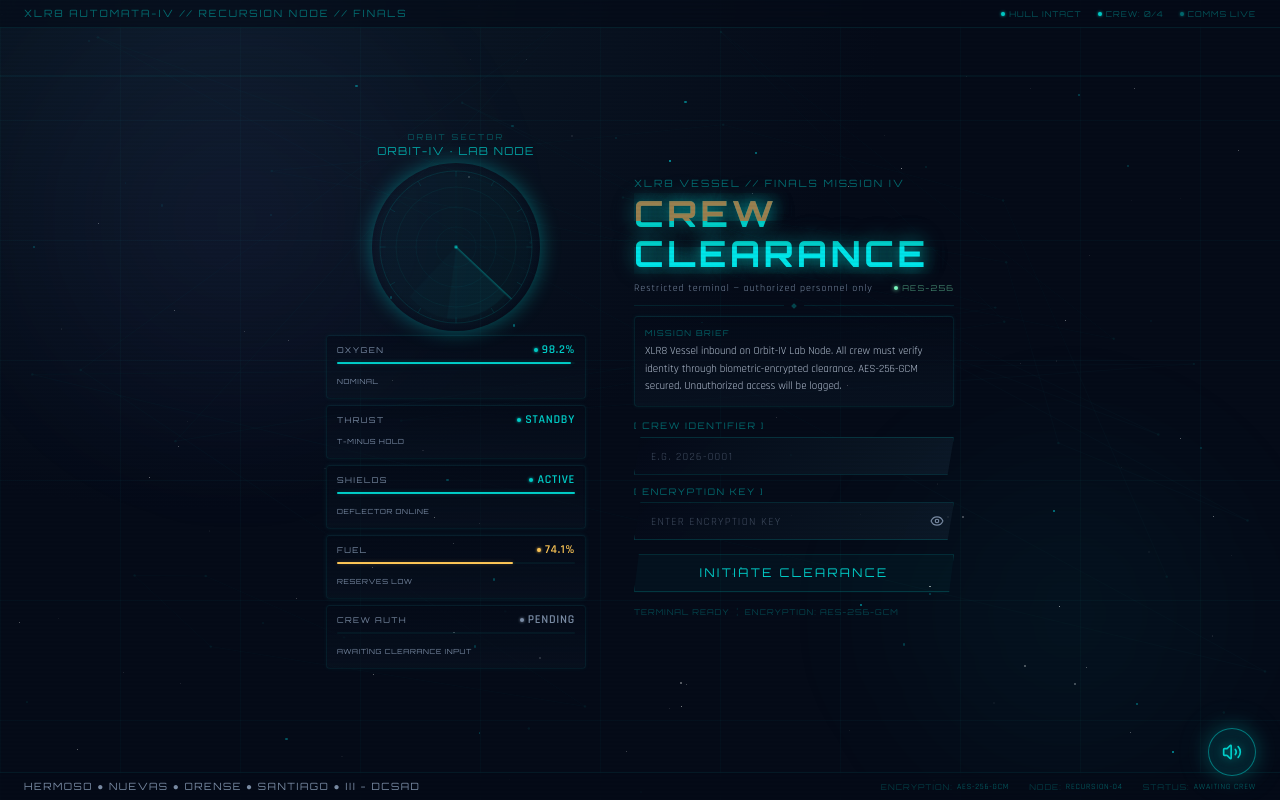
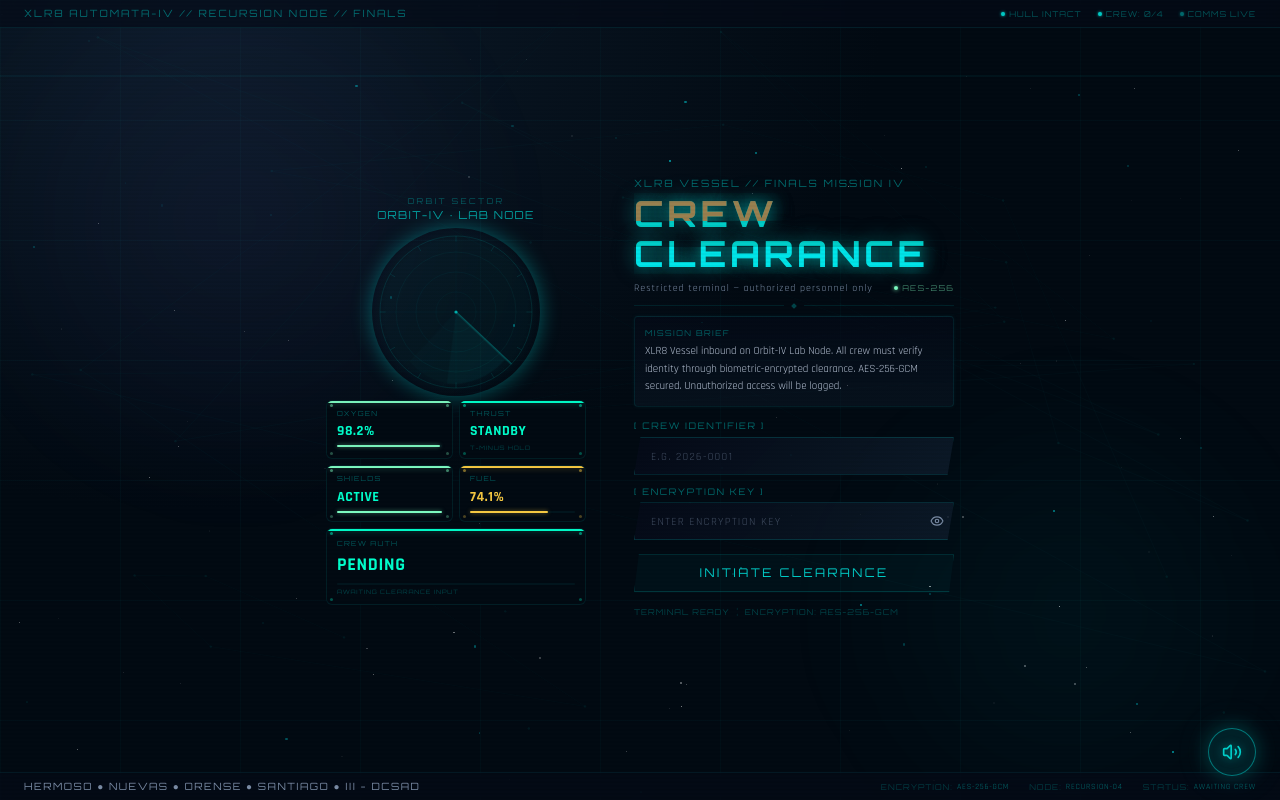
Before and after one commit to micasanf/Mathematical-Mission-Control, a Next.js app: page / in a window 1280 px wide. Built offline with nearby package versions, Linux system fonts and the light colour scheme.

Commit message:
e3e2fa12-6d52-4265-91b2-758def2c5191

```diff
--- a/src/components/mission/LoginPage.tsx
+++ b/src/components/mission/LoginPage.tsx
@@ -8,23 +8,24 @@ import { Eye, EyeOff } from 'lucide-react';
 
 // ─── Palette Tokens ──────────────────────────────────────────────────────────
 const P = {
-  bg:          '#050B18',
+  bg:          '#020a12',
   bgSec:       '#0D1B2A',
   card:        '#132238',
   panel:       '#1B2F4A',
   primary:     '#00CEC9',
   primaryHov:  '#00F5FF',
+  cyan:        '#00ffcc',
+  gold:        '#f5c842',
   green:       '#7DF9C0',
   purple:      '#7B6FFF',
   blue:        '#4DA8FF',
   success:     '#7DF9C0',
-  warning:     '#FFC857',
+  warning:     '#f5c842',
   danger:      '#FF4D00',
   error:       '#FF3B30',
   text:        '#F8FAFC',
   textSec:     '#B8C4D6',
   textMuted:   '#7A8CA5',
-  gold:        '#FFC857',
 };
 
 // ─── Star Field Generator ────────────────────────────────────────────────────
@@ -154,7 +155,7 @@ export function LoginPage() {
       transition={{ duration: 1 }}
       className="relative h-screen w-full overflow-hidden select-none flex flex-col"
       style={{
-        background: `radial-gradient(ellipse at 15% 0%, ${P.bgSec} 0%, ${P.bg} 45%, ${P.bg} 100%)`,
+        background: `radial-gradient(ellipse at 15% 0%, ${P.bgSec} 0%, #020a12 45%, #020a12 100%)`,
         fontFamily: "var(--font-rajdhani), sans-serif",
       }}
       onClick={tryBGM}
@@ -469,18 +470,74 @@ export function LoginPage() {
             </svg>
           </div>
 
-          {/* Individual Status Cards — compact */}
-          <div className="w-full space-y-1.5">
-            <StatusCard label="OXYGEN" value="98.2%" subtext="NOMINAL" barPercent={98.2} barColor={P.primary} status="normal" />
-            <StatusCard label="THRUST" value="STANDBY" subtext="T-MINUS HOLD" barPercent={0} barColor={P.primary} status="normal" noBar />
-            <StatusCard label="SHIELDS" value="ACTIVE" subtext="DEFLECTOR ONLINE" barPercent={100} barColor={P.primary} status="normal" />
-            <StatusCard label="FUEL" value="74.1%" subtext="RESERVES LOW" barPercent={74.1} barColor={P.warning} status="warning" />
-            <StatusCard
-              label="CREW AUTH" value={authStatusText} subtext={authSubtext}
+          {/* Telemetry Grid — 2 columns */}
+          <div className="w-full grid grid-cols-2 gap-1.5">
+            <GridCell
+              label="OXYGEN"
+              value="98.2%"
+              barPercent={98.2}
+              barColor={P.green}
+              valueColor={P.cyan}
+              accentColor={P.green}
+            />
+            <GridCell
+              label="THRUST"
+              value="STANDBY"
+              subtext="T-MINUS HOLD"
+              noBar
+              accentColor={P.cyan}
+              valueColor={P.cyan}
+            />
+            <GridCell
+              label="SHIELDS"
+              value="ACTIVE"
+              barPercent={100}
+              barColor={P.green}
+              accentColor={P.green}
+              valueColor={P.cyan}
+            />
+            <GridCell
+              label="FUEL"
+              value="74.1%"
+              barPercent={74.1}
+              barColor={P.gold}
+              accentColor={P.gold}
+              valueColor={P.gold}
+            />
+
+            {/* CREW AUTH — full width, spans both columns */}
+            <div className="col-span-2">
+              <GridCell
+                label="CREW AUTH"
+                value={authStatusText}
+                subtext={authSubtext}
                 barPercent={authState === 'GRANTED' ? 100 : authState === 'VERIFYING' ? 50 : 0}
-              barColor={authState === 'GRANTED' ? P.success : authState === 'VERIFYING' ? P.warning : authState === 'DENIED' ? P.error : P.textMuted}
-              status={authState === 'GRANTED' ? 'success' : authState === 'VERIFYING' ? 'verifying' : authState === 'DENIED' ? 'denied' : 'pending'}
+                barColor={
+                  authState === 'GRANTED' ? P.success
+                    : authState === 'VERIFYING' ? P.gold
+                      : authState === 'DENIED' ? P.error
+                        : P.textMuted
+                }
+                accentColor={
+                  authState === 'GRANTED' ? P.success
+                    : authState === 'VERIFYING' ? P.gold
+                      : authState === 'DENIED' ? P.error
+                        : P.cyan
+                }
+                valueColor={
+                  authState === 'GRANTED' ? P.success
+                    : authState === 'VERIFYING' ? P.gold
+                      : authState === 'DENIED' ? P.error
+                        : P.cyan
+                }
+                statusDot={
+                  authState === 'VERIFYING' ? 'pulse' as const
+                    : authState === 'DENIED' ? 'fast' as const
+                      : 'none' as const
+                }
+                fullWidth
               />
+            </div>
           </div>
         </motion.div>
 
@@ -729,86 +786,97 @@ function StatusDot({ label, color, pulse }: { label: string; color: string; puls
   );
 }
 
-// ─── Individual Status Card with progress bar ────────────────────────────────
-function StatusCard({
+// ─── Grid Cell for 2-column telemetry ─────────────────────────────────────────
+function GridCell({
   label,
   value,
   subtext,
-  barPercent,
+  barPercent = 0,
   barColor,
-  status,
+  accentColor,
+  valueColor,
+  statusDot = 'none',
   noBar,
+  fullWidth,
 }: {
   label: string;
   value: string;
-  subtext: string;
-  barPercent: number;
+  subtext?: string;
+  barPercent?: number;
   barColor: string;
-  status: 'normal' | 'warning' | 'pending' | 'verifying' | 'success' | 'denied';
+  accentColor: string;
+  valueColor: string;
+  statusDot?: 'none' | 'pulse' | 'fast';
   noBar?: boolean;
+  fullWidth?: boolean;
 }) {
-  const valueColor =
-    status === 'warning' ? P.warning
-    : status === 'pending' ? P.textMuted
-    : status === 'verifying' ? P.warning
-    : status === 'success' ? P.success
-    : status === 'denied' ? P.error
-    : P.primary;
-
-  const statusDotColor =
-    status === 'warning' ? P.warning
-    : status === 'pending' ? P.textMuted
-    : status === 'verifying' ? P.warning
-    : status === 'success' ? P.success
-    : status === 'denied' ? P.error
-    : P.primary;
-
   return (
     <div
-      className="w-full border rounded px-2.5 py-1.5"
+      className="relative border rounded-sm overflow-hidden"
       style={{
-        borderColor: `rgba(0,206,201,0.08)`,
-        background: `linear-gradient(180deg, rgba(5,11,24,0.55), rgba(13,27,42,0.35))`,
-        animation: 'cardGlow 5s ease-in-out infinite',
-        animationDelay: `${Math.random() * 2}s`,
+        borderColor: 'rgba(0,206,201,0.1)',
+        background: '#020a12',
       }}
     >
-      {/* Top row: label + value */}
-      <div className="flex items-center justify-between">
-        <span
-          className="text-[8px] tracking-[0.18em] uppercase"
-          style={{ fontFamily: "var(--font-orbitron), sans-serif", color: P.textMuted }}
+      {/* Top border accent */}
+      <div
+        className="h-[2px] w-full"
+        style={{
+          background: accentColor,
+          boxShadow: `0 0 6px ${accentColor}60`,
+        }}
+      />
+
+      {/* Corner dots */}
+      <div className="absolute top-[3px] left-[3px] w-[3px] h-[3px] rounded-full"
+        style={{ backgroundColor: accentColor, opacity: 0.5 }} />
+      <div className="absolute top-[3px] right-[3px] w-[3px] h-[3px] rounded-full"
+        style={{ backgroundColor: accentColor, opacity: 0.5 }} />
+      <div className="absolute bottom-[3px] left-[3px] w-[3px] h-[3px] rounded-full"
+        style={{ backgroundColor: accentColor, opacity: 0.3 }} />
+      <div className="absolute bottom-[3px] right-[3px] w-[3px] h-[3px] rounded-full"
+        style={{ backgroundColor: accentColor, opacity: 0.3 }} />
+
+      {/* Content */}
+      <div className={`px-2.5 ${fullWidth ? 'py-2' : 'py-1.5'}`}>
+        {/* Label row */}
+        <div
+          className="text-[7px] tracking-[0.18em] uppercase mb-0.5"
+          style={{ fontFamily: "var(--font-orbitron), sans-serif", color: 'rgba(0,206,201,0.4)' }}
         >
           {label}
-        </span>
-        <div className="flex items-center gap-1">
+        </div>
+
+        {/* Value row */}
+        <div className="flex items-center gap-1.5">
+          {statusDot !== 'none' && (
             <div
-            className="w-1 h-1 rounded-full"
+              className="w-1.5 h-1.5 rounded-full shrink-0"
               style={{
-              backgroundColor: statusDotColor,
-              boxShadow: `0 0 3px ${statusDotColor}`,
-              animation: status === 'verifying' ? 'pulse 0.8s ease-in-out infinite'
-                : status === 'denied' ? 'pulse 0.4s ease-in-out infinite' : 'none',
+                backgroundColor: valueColor,
+                boxShadow: `0 0 5px ${valueColor}`,
+                animation: statusDot === 'pulse' ? 'pulse 0.8s ease-in-out infinite'
+                  : statusDot === 'fast' ? 'pulse 0.4s ease-in-out infinite' : 'none',
               }}
             />
+          )}
           <span
-            className="text-xs tracking-[0.06em] uppercase font-semibold"
+            className={`font-bold tracking-[0.04em] uppercase ${fullWidth ? 'text-lg' : 'text-sm'}`}
             style={{
               fontFamily: "var(--font-rajdhani), sans-serif",
               color: valueColor,
-              animation: status === 'verifying' ? 'pulse 0.8s ease-in-out infinite' : 'none',
+              animation: statusDot === 'pulse' ? 'pulse 0.8s ease-in-out infinite' : 'none',
             }}
           >
             {value}
           </span>
         </div>
-      </div>
 
-      {/* Progress bar */}
+        {/* Progress bar — 2px, glowing */}
         {!noBar && (
           <div
-          className="w-full h-[2px] rounded-full my-1"
-          style={{ background: `rgba(0,206,201,0.06)` }}
+            className="w-full h-[2px] rounded-full mt-1 mb-0.5"
+            style={{ background: 'rgba(0,206,201,0.06)' }}
           >
             <motion.div
               className="h-full rounded-full"
@@ -817,19 +885,22 @@ function StatusCard({
               transition={{ duration: 1.5, ease: 'easeOut', delay: 0.5 }}
               style={{
                 background: barColor,
-              boxShadow: `0 0 4px ${barColor}40`,
+                boxShadow: `0 0 4px ${barColor}80`,
               }}
             />
           </div>
         )}
 
         {/* Subtext */}
-      <span
-        className="text-[7px] tracking-[0.1em] uppercase"
-        style={{ color: P.textMuted, fontFamily: "var(--font-orbitron), sans-serif" }}
+        {subtext && (
+          <div
+            className="text-[6px] tracking-[0.14em] uppercase mt-0.5"
+            style={{ fontFamily: "var(--font-orbitron), sans-serif", color: 'rgba(0,206,201,0.3)' }}
           >
             {subtext}
-      </span>
+          </div>
+        )}
+      </div>
     </div>
   );
 }
```
Also changed, not shown: 1 other file (tests, documents, lock files or other folders). Lines whose indentation alone changed are shown as unchanged.
